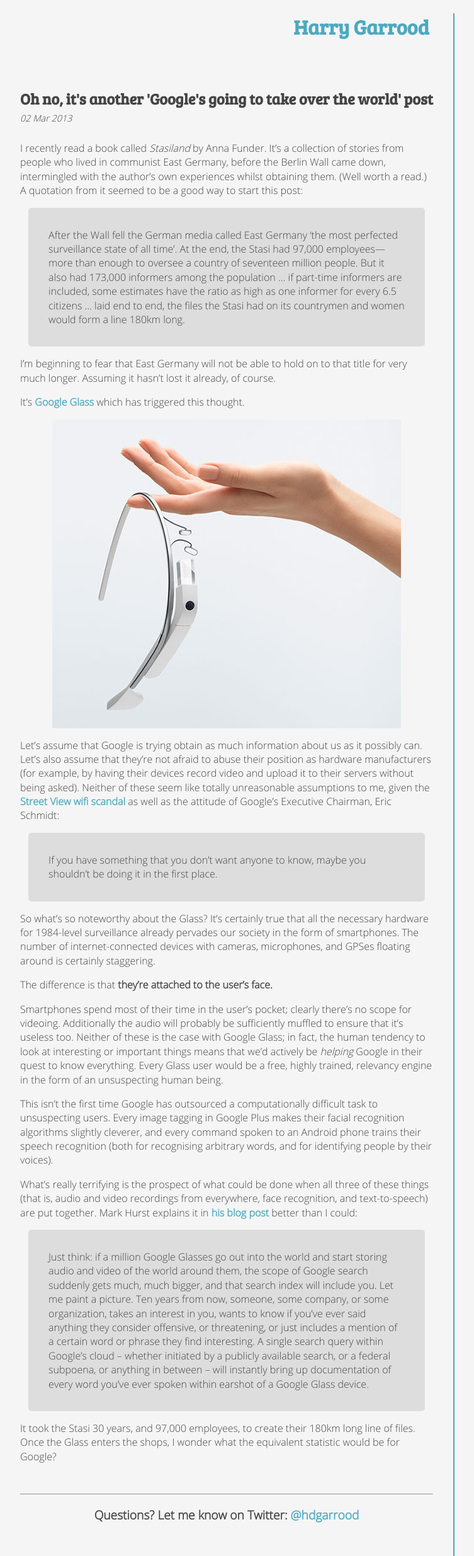
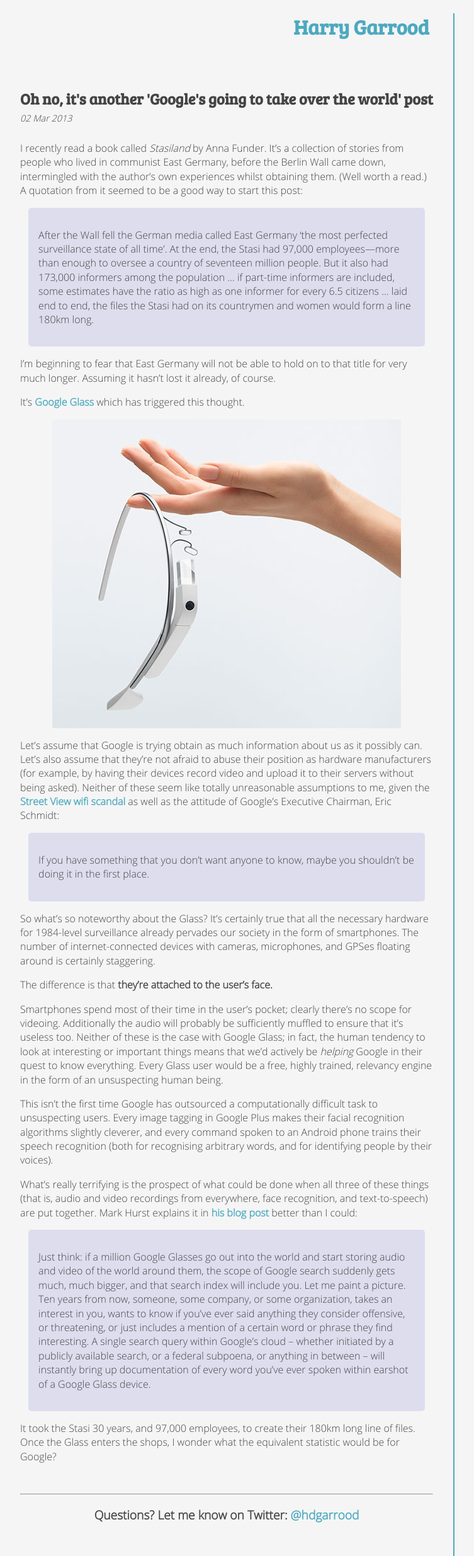
Before and after one commit to hdgarrood/hdgarrood.github.io, a Jekyll site: the page built from _posts/2013-03-02-googles-going-to-take-over-the-world.markdown, in a window 1280 px wide. Shown: the whole page at 63% size, without its empty margins (279-1032 px from the left). Built offline with Jekyll 4.4.1, drawn with Linux system fonts in a browser that asks for light colours.

Commit message:
update styles

```diff
--- a/assets/css/styles.css
+++ b/assets/css/styles.css
@@ -59,7 +59,7 @@ pre {
   -moz-border-radius: 5px;
   border-radius: 5px;
   margin: 2%;
-  padding: 1em 2em; }
+  padding: 1em; }
 
 p > code,
 h1 > code,
@@ -80,8 +80,8 @@ blockquote, svg {
   -moz-border-radius: 5px;
   border-radius: 5px;
   margin: 2%;
-  padding: 1em 2em;
-  background: #ddd; }
+  padding: 1em;
+  background: #dde; }
 
 .entry-title {
   margin-bottom: 0.2em; }
--- a/assets/css/styles.scss
+++ b/assets/css/styles.scss
@@ -86,7 +86,7 @@ h1 {
 @mixin blocky {
     @include corners;
     margin: 2%;
-    padding: 1em 2em;
+    padding: 1em;
 }
 
 pre, code {
@@ -112,9 +112,8 @@ li > code {
 
 blockquote, svg {
     @include blocky;
-    background: #ddd;
+    background: #dde;
 }
-
 
 .entry-title {
     margin-bottom: 0.2em;
```
